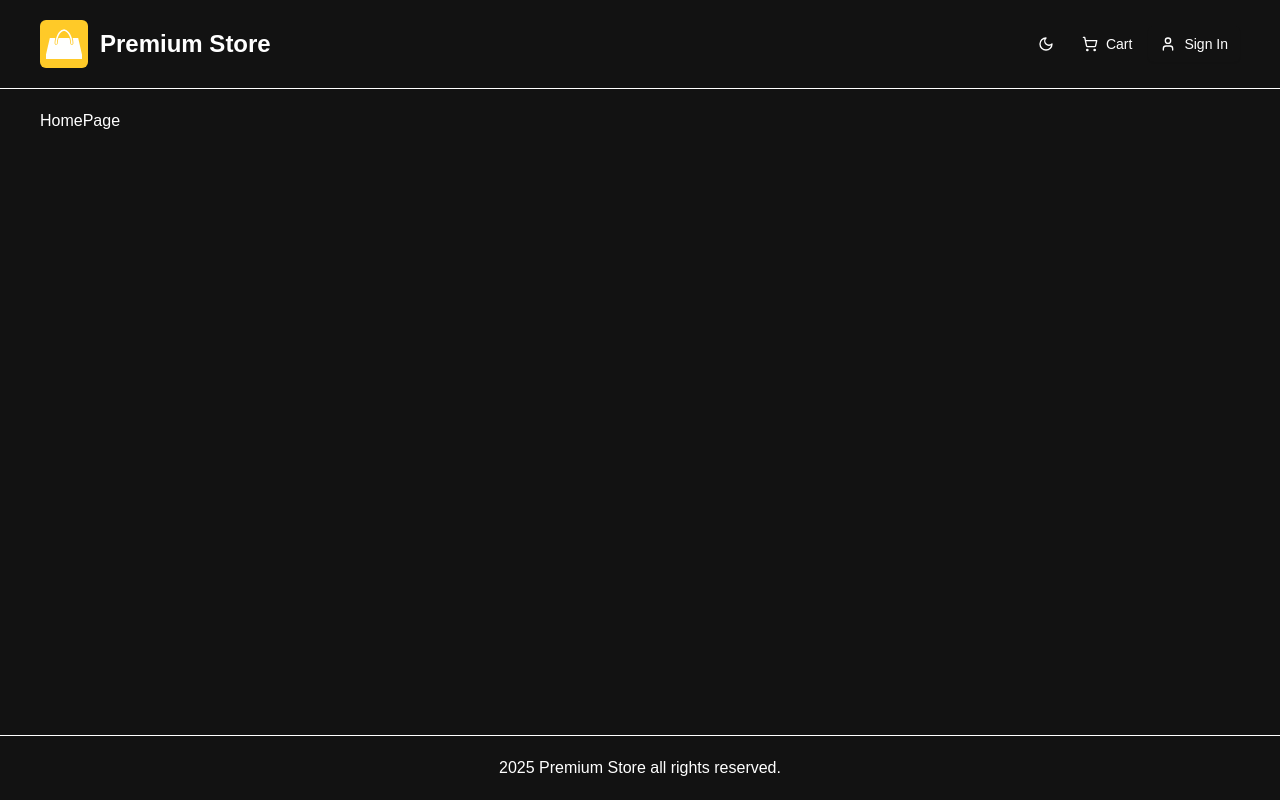
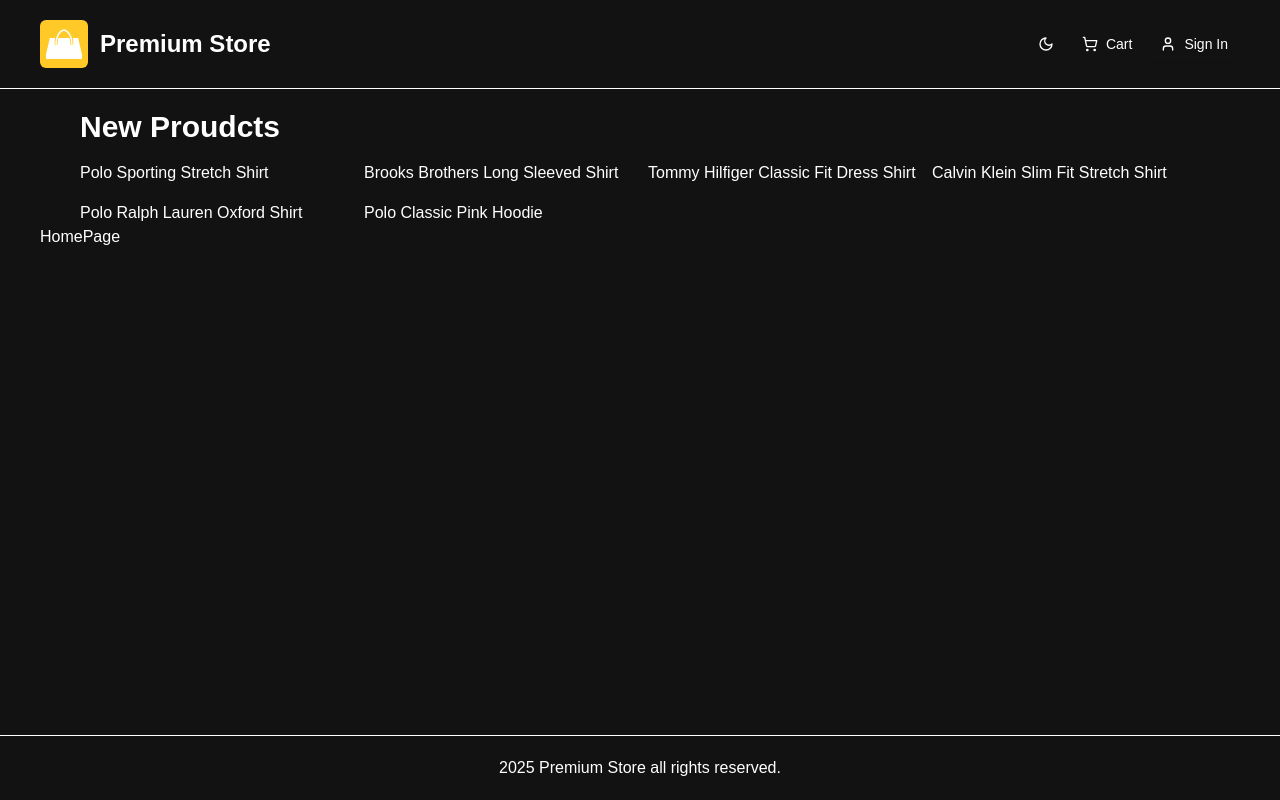
Before and after one commit to jamesv28/premium-shop, a Next.js app: page / in a window 1280 px wide. Built offline with nearby package versions, Linux system fonts and the light colour scheme; no server answers; a web font is replaced by a local one.

Commit message:
product list component

```diff
--- a/app/(root)/page.tsx
+++ b/app/(root)/page.tsx
@@ -1,6 +1,11 @@
+import sampleData from "@/db/sample-data";
+import ProductList from "@/components/shared/Product/proudct-list";
+
 const HomePage = () => {
+  // console.log("sample data", sampleData);
   return (
     <>
+      <ProductList title="New Proudcts" data={sampleData.products} limit={4} />
       <h2>HomePage</h2>
     </>
   );
--- a/components/shared/Header/menu.tsx
+++ b/components/shared/Header/menu.tsx
@@ -14,7 +14,7 @@
 import { useTheme } from "next-themes";
 
 const Menu = () => {
-  const { theme, setTheme } = useTheme();
+  const { theme } = useTheme();
 
   return (
     <div className="flex justify-end gap-3">
@@ -50,6 +50,11 @@
                 <ShoppingCartIcon /> Cart
               </Link>
             </Button>
+            <Button asChild>
+              <Link href="/sign-in">
+                <UserIcon /> Sign In
+              </Link>
+            </Button>
             <SheetDescription></SheetDescription>
           </SheetContent>
         </Sheet>
--- /dev/null
+++ b/components/shared/Product/proudct-list.tsx
@@ -0,0 +1,24 @@
+import React from "react";
+
+const ProductList = ({ data, title }: { data: any; title?: string }) => {
+  return (
+    <div className="mx-10">
+      <h2 className="h2-bold mb-4">{title}</h2>
+      {data.length > 0 ? (
+        <div className="grid grid-cols-1 sm:grid-cols-2 md:grid-cols-3 lg:grid-cols-4 gap-4">
+          {data.map((product: any) => (
+            <div>
+              <p>{product.name}</p>
+            </div>
+          ))}
+        </div>
+      ) : (
+        <div>
+          <p>No Products found</p>
+        </div>
+      )}
+    </div>
+  );
+};
+
+export default ProductList;
--- /dev/null
+++ b/db/sample-data.ts
@@ -0,0 +1,108 @@
+const sampleData = {
+  products: [
+    {
+      name: 'Polo Sporting Stretch Shirt',
+      slug: 'polo-sporting-stretch-shirt',
+      category: "Men's Dress Shirts",
+      description: 'Classic Polo style with modern comfort',
+      images: [
+        '/images/sample-products/p1-1.jpg',
+        '/images/sample-products/p1-2.jpg',
+      ],
+      price: 59.99,
+      brand: 'Polo',
+      rating: 4.5,
+      numReviews: 10,
+      stock: 5,
+      isFeatured: true,
+      banner: 'banner-1.jpg',
+    },
+    {
+      name: 'Brooks Brothers Long Sleeved Shirt',
+      slug: 'brooks-brothers-long-sleeved-shirt',
+      category: "Men's Dress Shirts",
+      description: 'Timeless style and premium comfort',
+      images: [
+        '/images/sample-products/p2-1.jpg',
+        '/images/sample-products/p2-2.jpg',
+      ],
+      price: 85.9,
+      brand: 'Brooks Brothers',
+      rating: 4.2,
+      numReviews: 8,
+      stock: 10,
+      isFeatured: true,
+      banner: 'banner-2.jpg',
+    },
+    {
+      name: 'Tommy Hilfiger Classic Fit Dress Shirt',
+      slug: 'tommy-hilfiger-classic-fit-dress-shirt',
+      category: "Men's Dress Shirts",
+      description: 'A perfect blend of sophistication and comfort',
+      images: [
+        '/images/sample-products/p3-1.jpg',
+        '/images/sample-products/p3-2.jpg',
+      ],
+      price: 99.95,
+      brand: 'Tommy Hilfiger',
+      rating: 4.9,
+      numReviews: 3,
+      stock: 0,
+      isFeatured: false,
+      banner: null,
+    },
+    {
+      name: 'Calvin Klein Slim Fit Stretch Shirt',
+      slug: 'calvin-klein-slim-fit-stretch-shirt',
+      category: "Men's Dress Shirts",
+      description: 'Streamlined design with flexible stretch fabric',
+      images: [
+        '/images/sample-products/p4-1.jpg',
+        '/images/sample-products/p4-2.jpg',
+      ],
+      price: 39.95,
+      brand: 'Calvin Klein',
+      rating: 3.6,
+      numReviews: 5,
+      stock: 10,
+      isFeatured: false,
+      banner: null,
+    },
+    {
+      name: 'Polo Ralph Lauren Oxford Shirt',
+      slug: 'polo-ralph-lauren-oxford-shirt',
+      category: "Men's Dress Shirts",
+      description: 'Iconic Polo design with refined oxford fabric',
+      images: [
+        '/images/sample-products/p5-1.jpg',
+        '/images/sample-products/p5-2.jpg',
+      ],
+      price: 79.99,
+      brand: 'Polo',
+      rating: 4.7,
+      numReviews: 18,
+      stock: 6,
+      isFeatured: false,
+      banner: null,
+    },
+    {
+      name: 'Polo Classic Pink Hoodie',
+      slug: 'polo-classic-pink-hoodie',
+      category: "Men's Sweatshirts",
+      description: 'Soft, stylish, and perfect for laid-back days',
+      images: [
+        '/images/sample-products/p6-1.jpg',
+        '/images/sample-products/p6-2.jpg',
+      ],
+      price: 99.99,
+      brand: 'Polo',
+      rating: 4.6,
+      numReviews: 12,
+      stock: 8,
+      isFeatured: true,
+      banner: null,
+    },
+  ],
+};
+
+export default sampleData;
```
